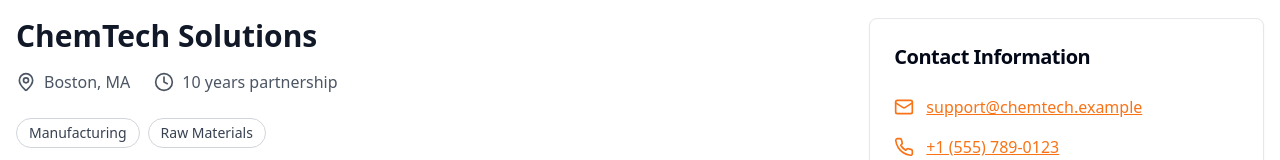
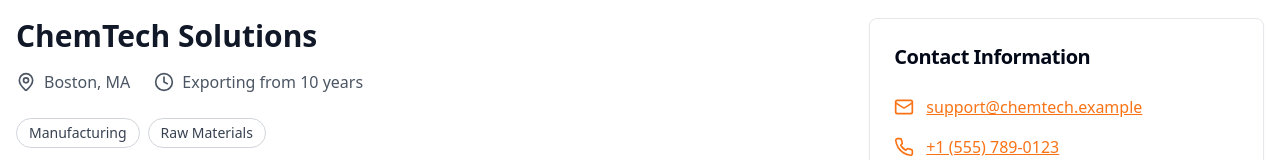
Before and after one commit to Befach/swift-supplier-catalogue, a React (Vite) app: page /supplier/chemtech-solutions in a window 1280 px wide. Shown: the part 419-579 px from the top of the page. Built offline with nearby package versions, Linux system fonts and the light colour scheme.

Commit message:
Refactor: Update partnership text
Replaced "partnership" with "exporting" in the SupplierCard component.

```diff
--- a/src/components/SupplierCard.tsx
+++ b/src/components/SupplierCard.tsx
@@ -68,7 +68,7 @@ export const SupplierCard: React.FC<SupplierCardProps> = ({ supplier }) => {
         {supplier.partnership_years && (
           <div className="flex items-center text-gray-600 mb-4">
             <Clock className="w-4 h-4 mr-2" />
-            <span className="text-sm">{supplier.partnership_years} years partnership</span>
+            <span className="text-sm">Exporting from {supplier.partnership_years} years</span>
           </div>
         )}
 
--- a/src/pages/public/SupplierDetail.tsx
+++ b/src/pages/public/SupplierDetail.tsx
@@ -1,4 +1,3 @@
-
 import React from 'react';
 import { useParams, Link } from 'react-router-dom';
 import { useQuery } from '@tanstack/react-query';
@@ -124,7 +123,7 @@ const SupplierDetail = () => {
                 {supplier.partnership_years && (
                   <div className="flex items-center text-gray-600">
                     <Clock className="w-5 h-5 mr-2" />
-                    <span>{supplier.partnership_years} years partnership</span>
+                    <span>Exporting from {supplier.partnership_years} years</span>
                   </div>
                 )}
               </div>
```
